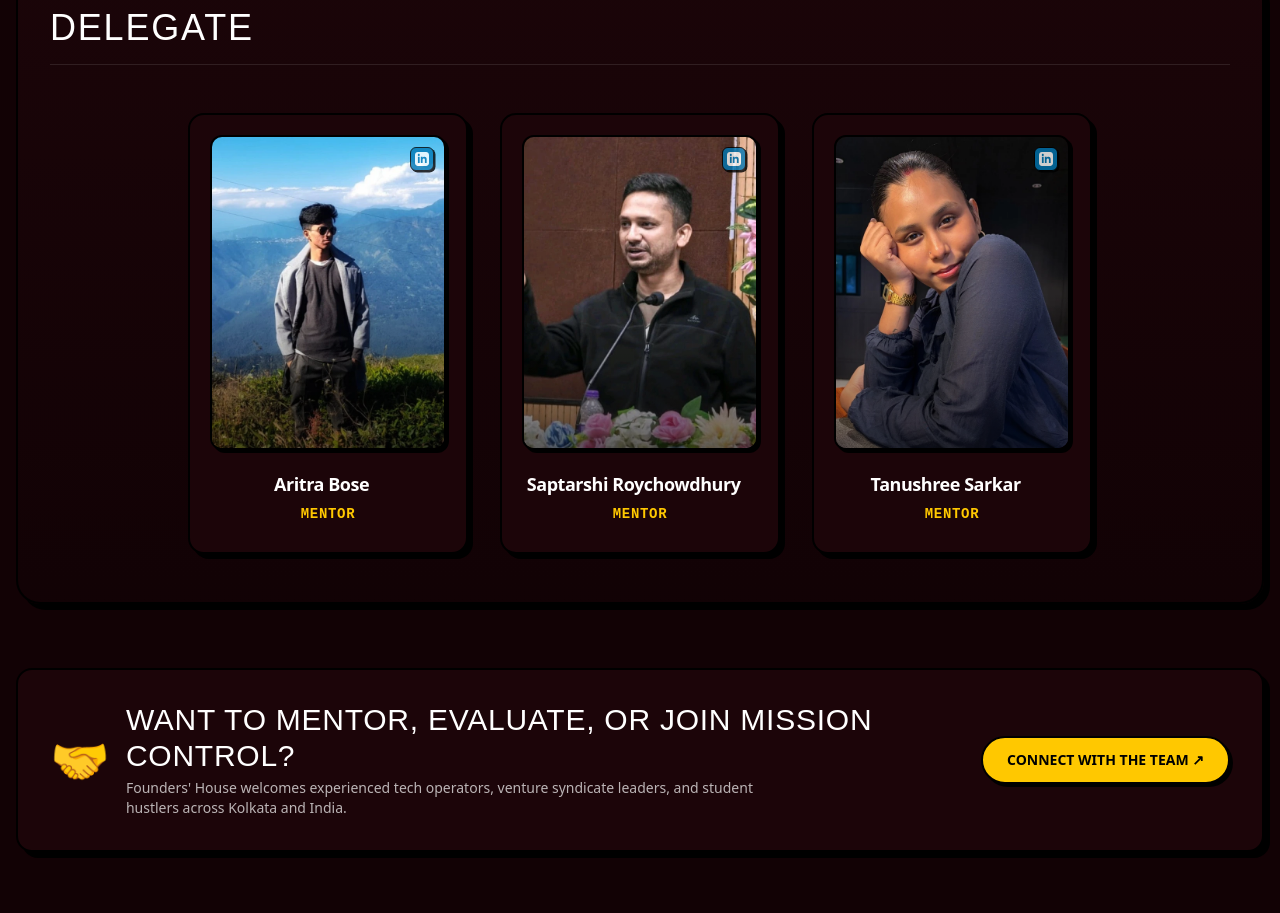
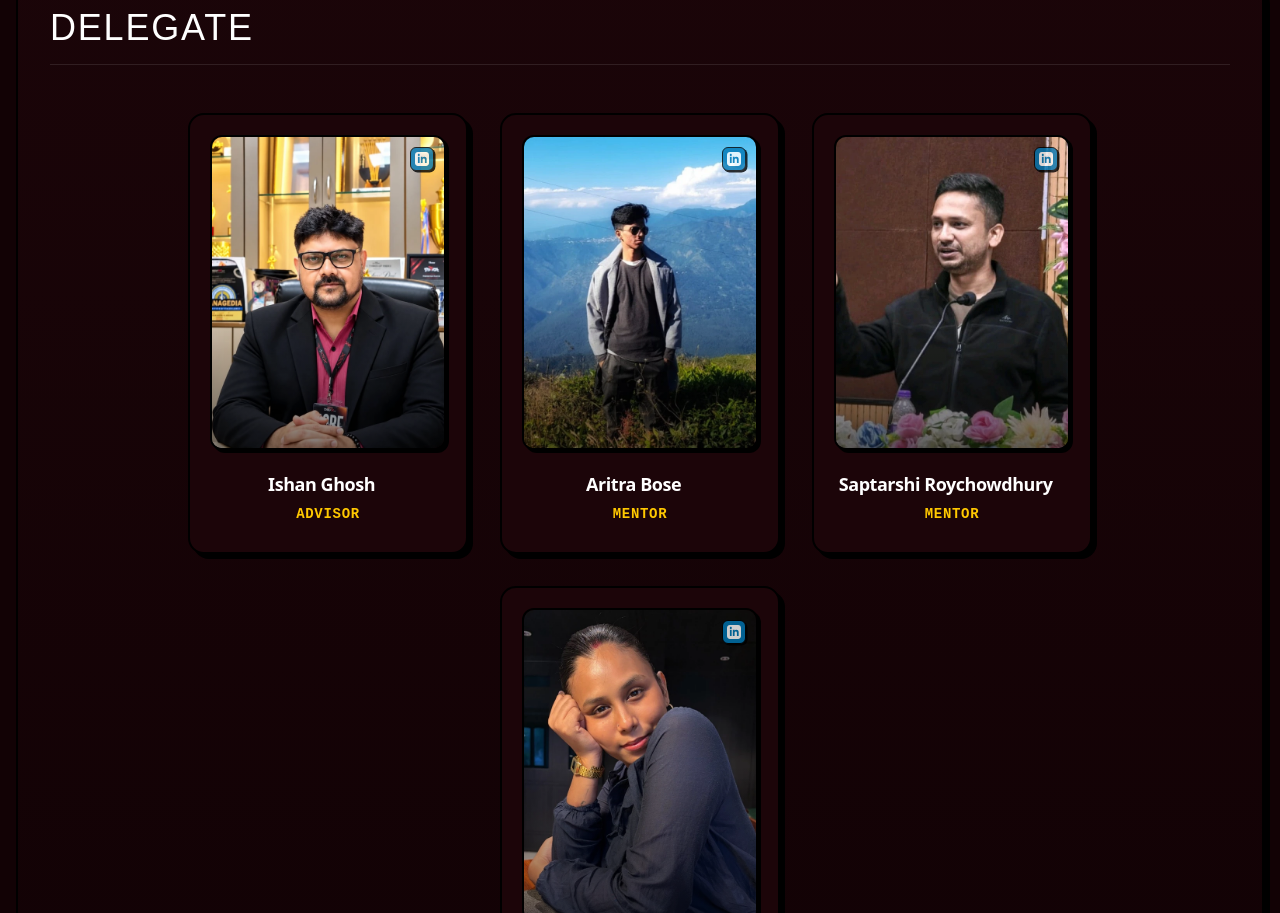
Before and after one commit to Xeffen07G/Founders-House, a React (Vite) app: page / in a window 1280 px wide. Shown: the part 8371-9284 px from the top of the page. Built offline with nearby package versions, Linux system fonts and the light colour scheme; a web font is replaced by a local one.

Commit message:
Add Ishan Ghosh as Advisor under DELEGATE with LinkedIn and photo

```diff
--- a/src/content.js
+++ b/src/content.js
@@ -392,6 +392,12 @@ export const content = {
         borderColor: "border-[#FFC800]",
         members: [
           {
+            name: "Ishan Ghosh",
+            role: "Advisor",
+            image: "/mentors/ishan_ghosh.webp",
+            linkedin: "https://www.linkedin.com/in/ishan-ghosh-a78732220/"
+          },
+          {
             name: "Aritra Bose",
             role: "Mentor",
             image: "/mentors/aritra_bose.webp",
```
Also changed, not shown: public/mentors/ishan_ghosh.jpg (added), public/mentors/ishan_ghosh.webp (added).
